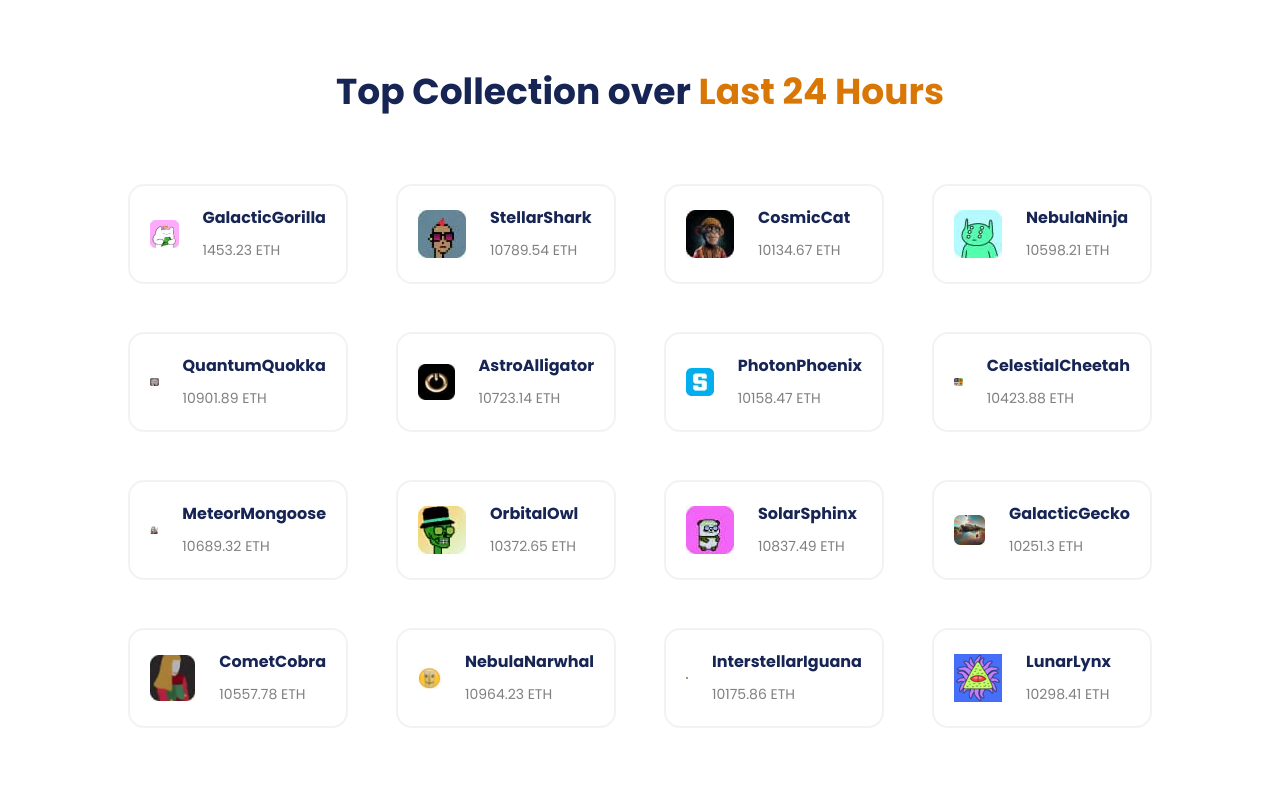
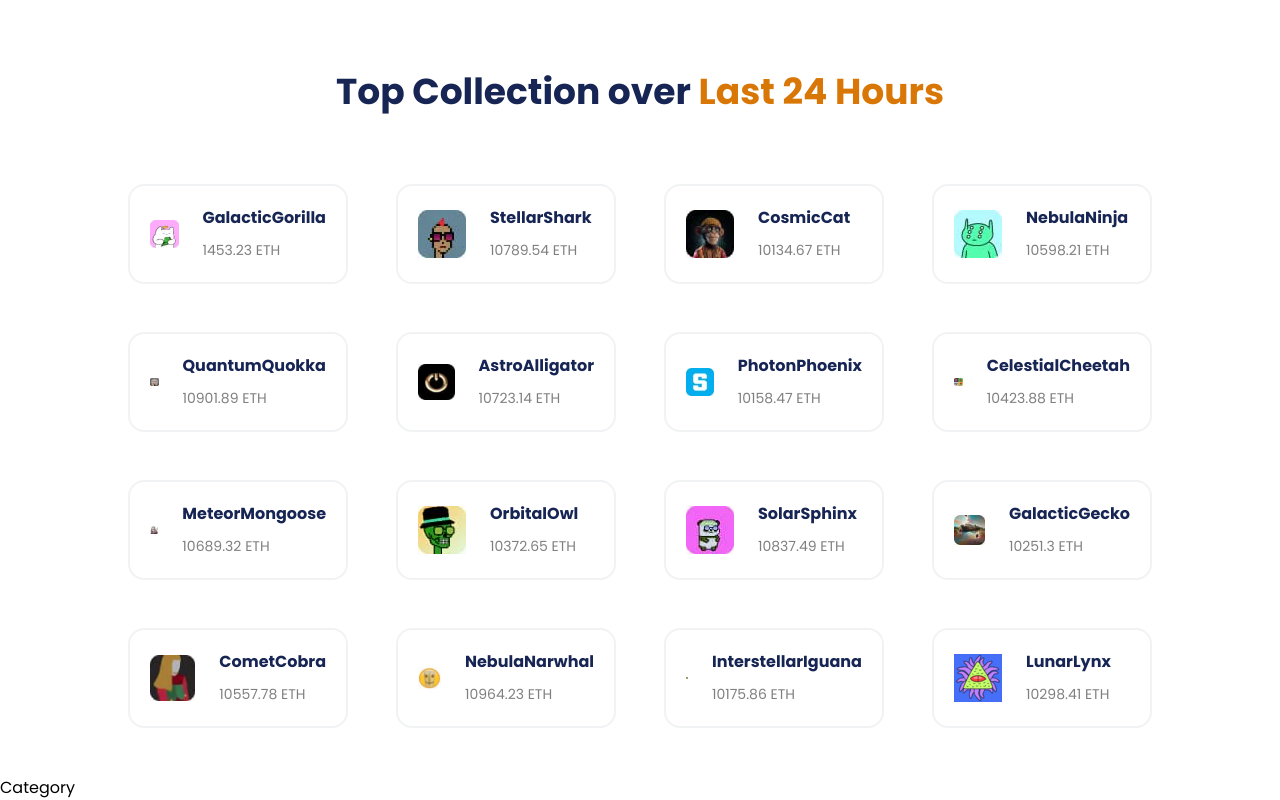
Before and after one commit to moonspark78/NFT_NextJS_Project, a Next.js app: page / in a window 1280 px wide. Shown: the part 1754-2554 px from the top of the page. Before the commit the page ends 2530 px from the top, so only its background shows below. Built offline with nearby package versions, Linux system fonts and the light colour scheme.

Commit message:
create Category  Component

```diff
--- /dev/null
+++ b/app/Components/Helper/Home/Category/Category.tsx
@@ -0,0 +1,9 @@
+import React from 'react'
+
+const Category = () => {
+  return (
+    <div>Category</div>
+  )
+}
+
+export default Category
--- a/app/Components/Helper/Home/Home.tsx
+++ b/app/Components/Helper/Home/Home.tsx
@@ -2,6 +2,7 @@ import React from 'react'
 import Hero from './Hero/Hero'
 import HotBids from './HotBids/HotBids'
 import TopCollection from './TopCollection/TopCollection'
+import Category from './Category/Category'
 
 const Home = () => {
   return (
@@ -9,6 +10,7 @@ const Home = () => {
       <Hero/>
       <HotBids/>
       <TopCollection/>
+      <Category/>
     </div>
   )
 }
```
